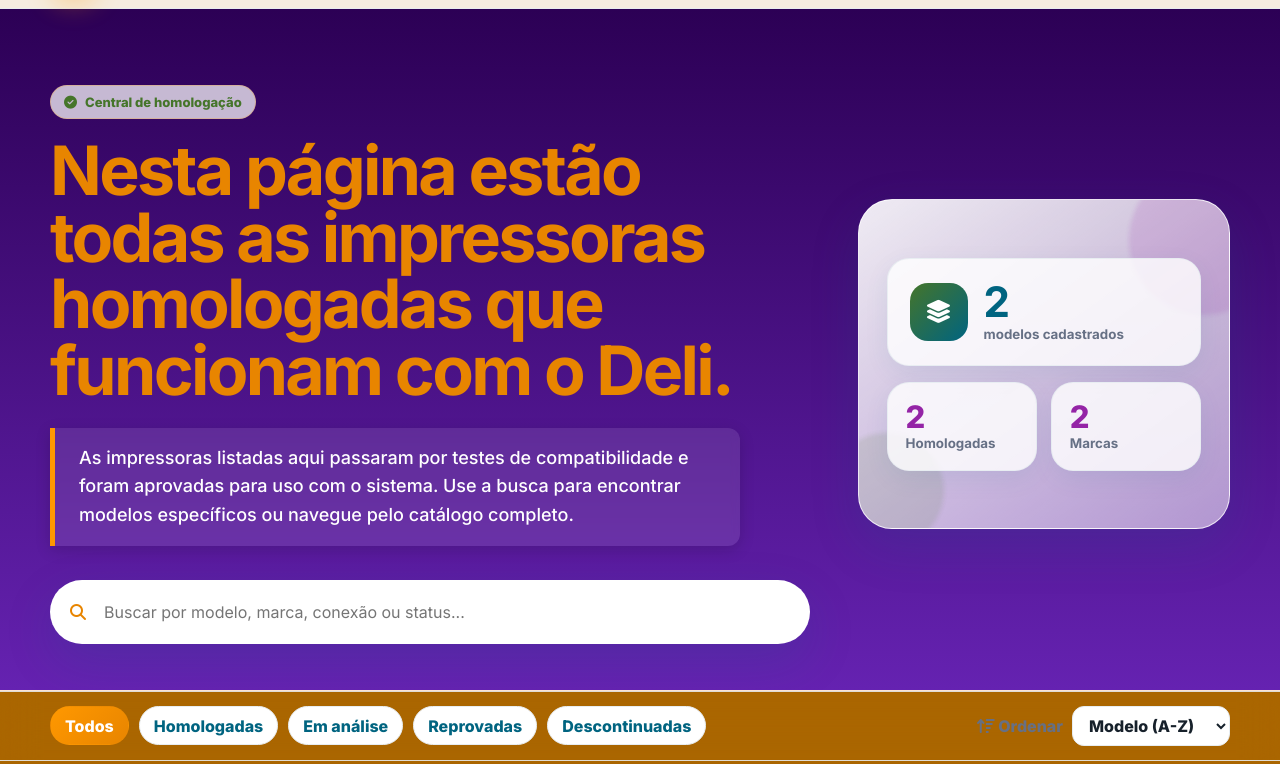
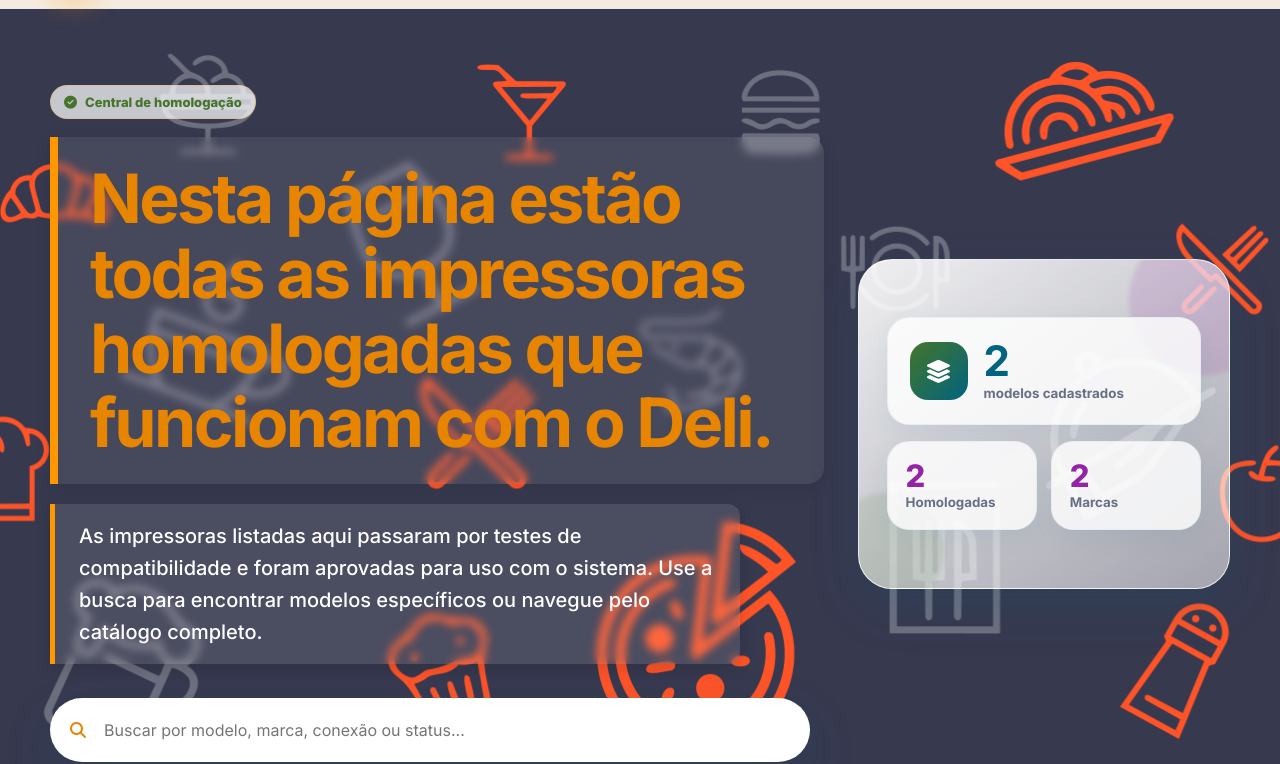
Before and after one commit to Deli-valenga/Portal-driver-impressoras, a website: page index.html in a window 1280 px wide. Shown: the part 68-832 px from the top of the page. Drawn offline with Linux system fonts and the light colour scheme; no server answers.

Commit message:
Fundo index

```diff
--- a/index.html
+++ b/index.html
@@ -41,9 +41,10 @@
         <article class="hero-content">
           <span class="eyebrow"><i class="fa-solid fa-circle-check"></i> Central de homologação</span>
           <h1>Nesta página estão todas as impressoras homologadas que funcionam com o Deli.</h1>
-          <p class="hero-highlight">
-            As impressoras listadas aqui passaram por testes de compatibilidade e foram aprovadas para uso com o
-            sistema. Use a busca para encontrar modelos específicos ou navegue pelo catálogo completo.
+          <p>
+            As impressoras listadas aqui passaram por testes de compatibilidade e
+            foram aprovadas para uso com o sistema. Use a busca para encontrar
+            modelos específicos ou navegue pelo catálogo completo.
           </p>
           <form class="hero-search" role="search" aria-label="Buscar impressoras homologadas" id="heroSearchForm">
             <label class="sr-only" for="searchInput">Buscar por marca ou modelo</label>
--- a/stylehomo.css
+++ b/stylehomo.css
@@ -41,14 +41,6 @@ main, .quick-filters-section, .content-section {
   font-family: var(--font) !important;
   background-color: transparent !important;
   background-image: none !important;
-}
-
-/* 3. A cor EXCLUSIVA para a parte de cima (Área do Texto Gigante) */
-.hero-section {
-  font-family: var(--font) !important;
-  background-color: #e396fd !important; /* O tom pêssego */
-  background-image: linear-gradient(to bottom, #2c0055 0%, #6522b1 100%) !important;
-  border-bottom: 1px solid #fce3d4 !important;
 }
 
 button, input, select, textarea { font: inherit; }
@@ -136,12 +128,12 @@ a { color: inherit; }
 .header-link:hover { transform: translateY(-1px); box-shadow: var(--shadow-sm); }
 .header-link-primary { color: #fff; border-color: transparent; background: linear-gradient(135deg, var(--blue), var(--purple)); }
 
-.hero-section { padding: 76px 0 46px; overflow: hidden; }
 .hero-grid {
   display: grid;
   grid-template-columns: minmax(0, 1.35fr) minmax(280px, .65fr);
   gap: 34px;
   align-items: center;
+  background-size:auto;
 }
 
 .eyebrow {
@@ -157,20 +149,39 @@ a { color: inherit; }
   font-weight: 800;
   font-size: 13px;
 }
-
+/* 1. Destaque do Título Gigante */
 .hero-content h1 {
   max-width: 820px;
   font-size: clamp(34px, 6vw, 68px);
-  line-height: .98;
+  line-height: 1.1;
   letter-spacing: -2.7px;
   color: var(--orange-dark);
+  margin-bottom: 20px; /* Adiciona um espaço entre as duas caixas */
+
+  /* Efeito Visual */
+  background-color: rgba(255, 255, 255, 0.08);
+  border-left: 8px solid var(--orange); /* Borda mais grossa no título */
+  padding: 24px 32px;
+  border-radius: 0 16px 16px 0;
+  backdrop-filter: blur(4px);
+  box-shadow: 0 4px 15px rgba(0, 0, 0, 0.1);
 }
 
+/* 2. Destaque do Parágrafo Abaixo */
 .hero-content p {
   max-width: 690px;
-  margin-top: 22px;
-  color: var(--muted);
+  color: #ffffff; /* Letra branca para ler bem no fundo roxo */
   font-size: clamp(16px, 2vw, 20px);
+  line-height: 1.6;
+  font-weight: 500;
+
+  /* Efeito Visual */
+  background-color: rgba(255, 255, 255, 0.1);
+  border-left: 5px solid var(--orange); /* Borda um pouco mais fina no texto */
+  padding: 16px 24px;
+  border-radius: 0 12px 12px 0;
+  backdrop-filter: blur(4px);
+  box-shadow: 0 4px 15px rgba(0, 0, 0, 0.15);
 }
 
 .hero-search {
@@ -244,6 +255,25 @@ a { color: inherit; }
   border-radius: var(--radius);
   background: rgba(255, 255, 255, .82);
   box-shadow: var(--shadow-sm);
+}
+
+/* =========================================
+   HERO SECTION UNIFICADA E CORRIGIDA
+   ========================================= */
+.hero-section {
+  /* 1. Configurações gerais e de espaçamento */
+  font-family: var(--font) !important;
+  padding: 76px 0 46px;
+  overflow: hidden;
+  border-bottom: 1px solid #fce3d4 !important;
+  background-color: #2c0055; /* Cor de segurança caso a imagem demore a carregar */
+
+  /* 2. Configurações da sua imagem de fundo */
+  /* Coloquei o !important aqui para garantir que nada passe por cima dela */
+  background-image: url("css homo/images/fundohomo.png") !important;
+  background-size: cover;
+  background-position: center;
+  background-repeat: no-repeat;
 }
 
 .total-card {
```
Also changed, not shown: css homo/images/Fundohomo.png (added).
